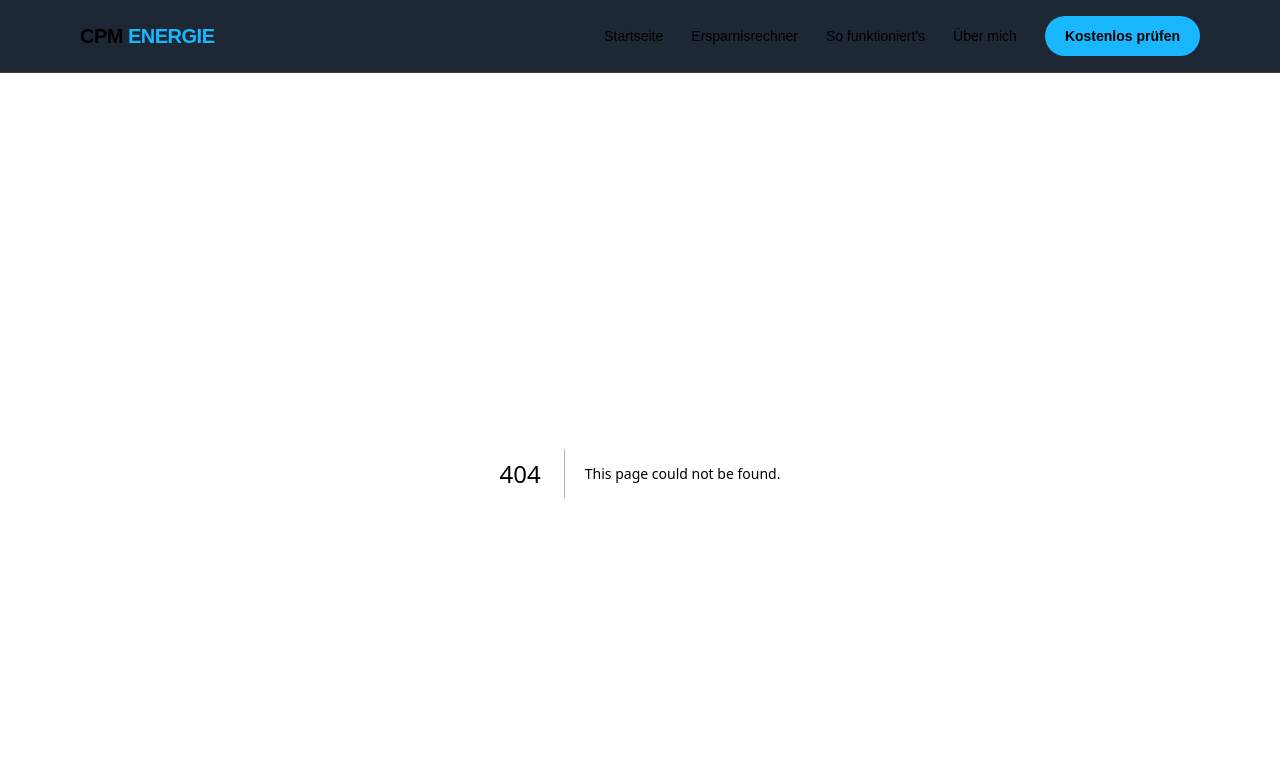
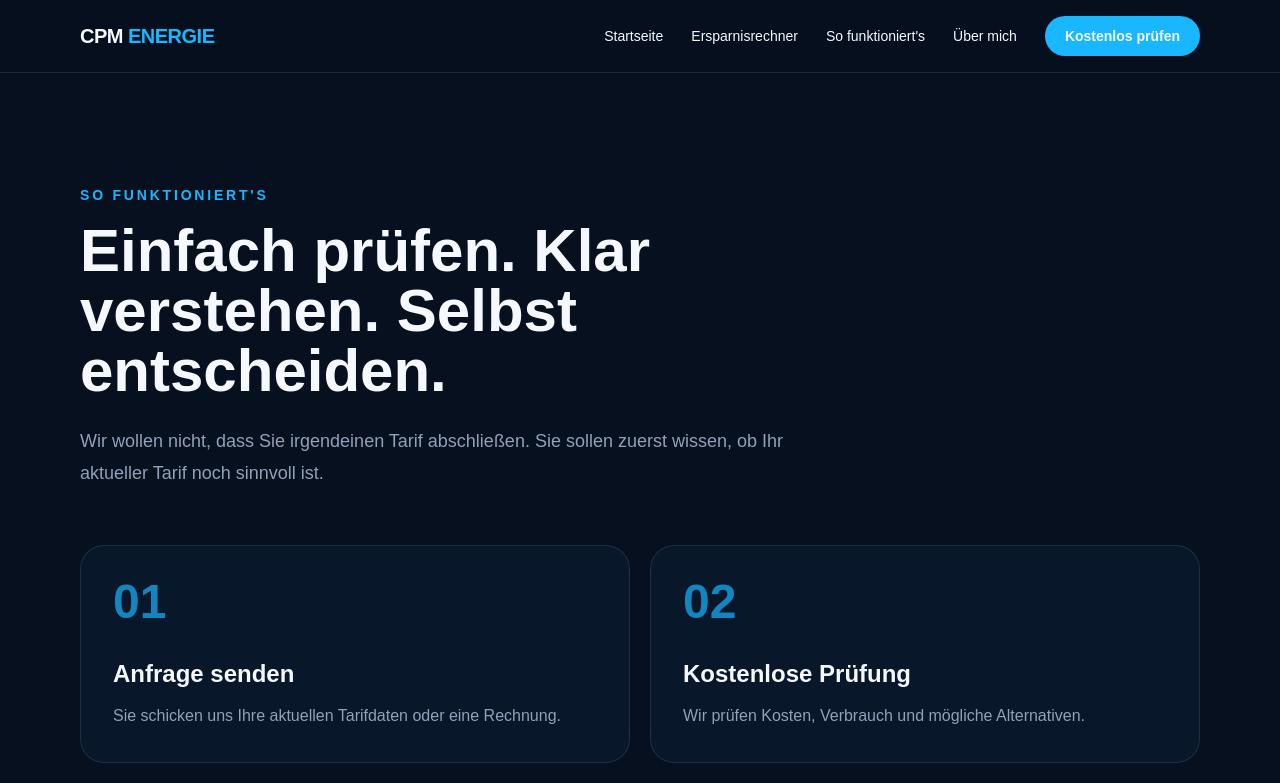
Before and after one commit to svt8f46zcd-stack/cpm-energie-website, a Next.js app: page /so-funktionierts in a window 1280 px wide. Before the commit this address had no page. Shown: the top 783 px of the page. Built offline with nearby package versions, Linux system fonts and the light colour scheme.

Commit message:
feat: add process page

```diff
--- /dev/null
+++ b/app/so-funktionierts/page.tsx
@@ -0,0 +1,6 @@
+import Link from "next/link";
+
+export const metadata = { title: "So funktioniert's" };
+
+const steps = [["01","Anfrage senden","Sie schicken uns Ihre aktuellen Tarifdaten oder eine Rechnung."],["02","Kostenlose Prüfung","Wir prüfen Kosten, Verbrauch und mögliche Alternativen."],["03","Klare Rückmeldung","Sie erfahren verständlich, ob sich ein Wechsel lohnen kann."],["04","Sie entscheiden","Kein Druck. Sie entscheiden selbst, ob Sie etwas ändern möchten."]];
+export default function AblaufPage(){return <section className="container py-20 md:py-28"><div className="max-w-3xl"><p className="text-sm font-bold uppercase tracking-[.2em] text-[#19b7ff]">So funktioniert's</p><h1 className="mt-4 text-4xl font-black md:text-6xl">Einfach prüfen. Klar verstehen. Selbst entscheiden.</h1><p className="mt-6 text-lg leading-8 text-slate-400">Wir wollen nicht, dass Sie irgendeinen Tarif abschließen. Sie sollen zuerst wissen, ob Ihr aktueller Tarif noch sinnvoll ist.</p></div><div className="mt-14 grid gap-5 md:grid-cols-2">{steps.map(([n,t,d])=><article key={n} className="glass rounded-3xl p-8"><span className="text-5xl font-black text-[#19b7ff]/70">{n}</span><h2 className="mt-8 text-2xl font-bold">{t}</h2><p className="mt-3 leading-7 text-slate-400">{d}</p></article>)}</div><Link href="/kontakt" className="mt-12 inline-flex rounded-full bg-[#19b7ff] px-7 py-4 font-bold text-[#03101c]">Kostenlose Prüfung anfragen</Link></section>}
```
